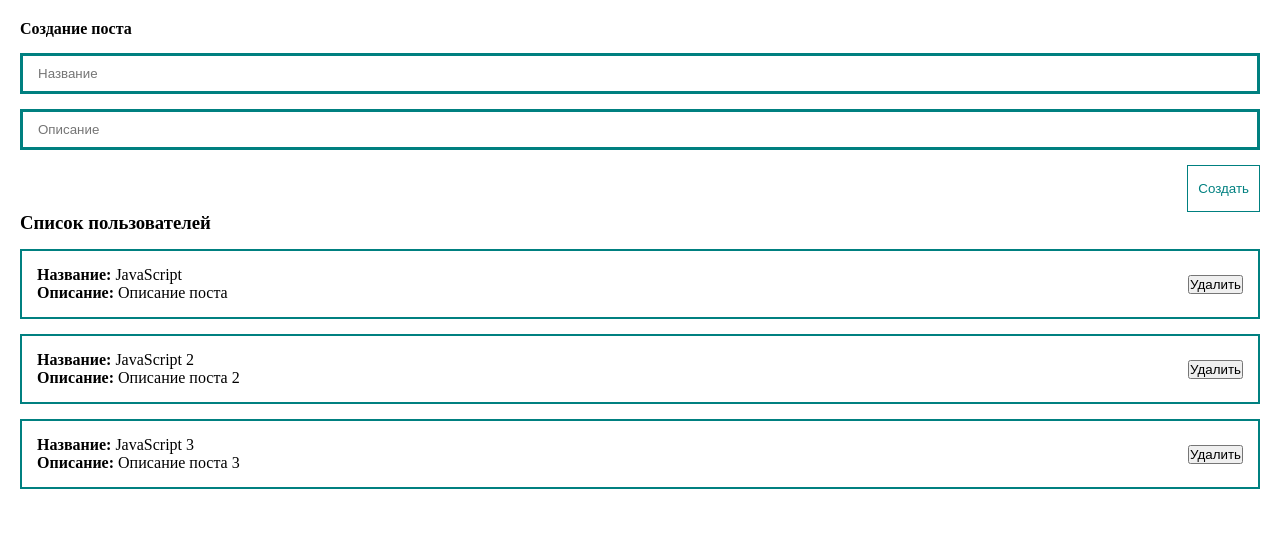
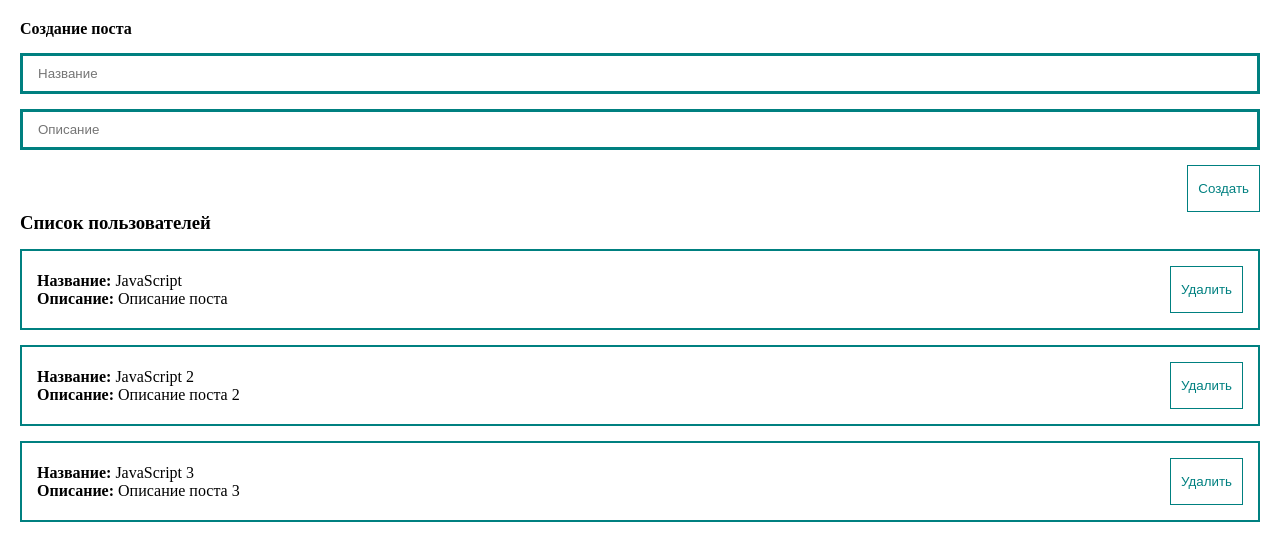
Before and after one commit to zh0rchik/vue3-course, a Vue app: page / in a window 1280 px wide. Shown: the top 560 px of the page. Built offline with nearby package versions, Linux system fonts and the light colour scheme.

Commit message:
создана отдельная папка для переиспользованных графических компонентов UI (таких как кнопка)

```diff
--- a/src/components/PostForm.vue
+++ b/src/components/PostForm.vue
@@ -11,16 +11,20 @@
         class="input"
         type="text"
         placeholder="Описание">
-    <button
+    <my-button
+        style="align-self: flex-end; margin-top: 15px"
         class="btn"
         @click="createPost"
     >
-      Создать</button>
+      Создать</my-button>
   </form>
 </template>
 
 <script>
+import MyButton from "@/components/UI/MyButton.vue";
+
 export default {
+  components: {MyButton},
   data() {
     return {
       post:{
@@ -48,14 +52,6 @@
   flex-direction: column;
 }
 
-.btn{
-  align-self: flex-end;
-  margin-top: 15px;
-  padding: 15px 10px;
-  background: none;
-  color: teal;
-  border: 1px solid teal;
-}
 
 .input{
   width: 100%;
--- a/src/components/PostItem.vue
+++ b/src/components/PostItem.vue
@@ -5,13 +5,16 @@
       <div><strong>Описание:</strong> {{ post.body }}</div>
     </div>
     <div class="post__btns">
-      <button>Удалить</button>
+      <my-button>Удалить</my-button>
     </div>
   </div>
 </template>
 
 <script>
+import MyButton from "@/components/UI/MyButton.vue";
+
 export default {
+  components: {MyButton},
   props: { // компонент должен принимать props
     post: {
       type: Object,
--- /dev/null
+++ b/src/components/UI/MyButton.vue
@@ -0,0 +1,21 @@
+<template>
+  <button>
+    <slot></slot>
+  </button>
+</template>
+
+<script>
+export default {
+
+}
+</script>
+
+<style scoped>
+button {
+  padding: 15px 10px;
+  background: none;
+  color: teal;
+  border: 1px solid teal;
+}
+
+</style>
```
